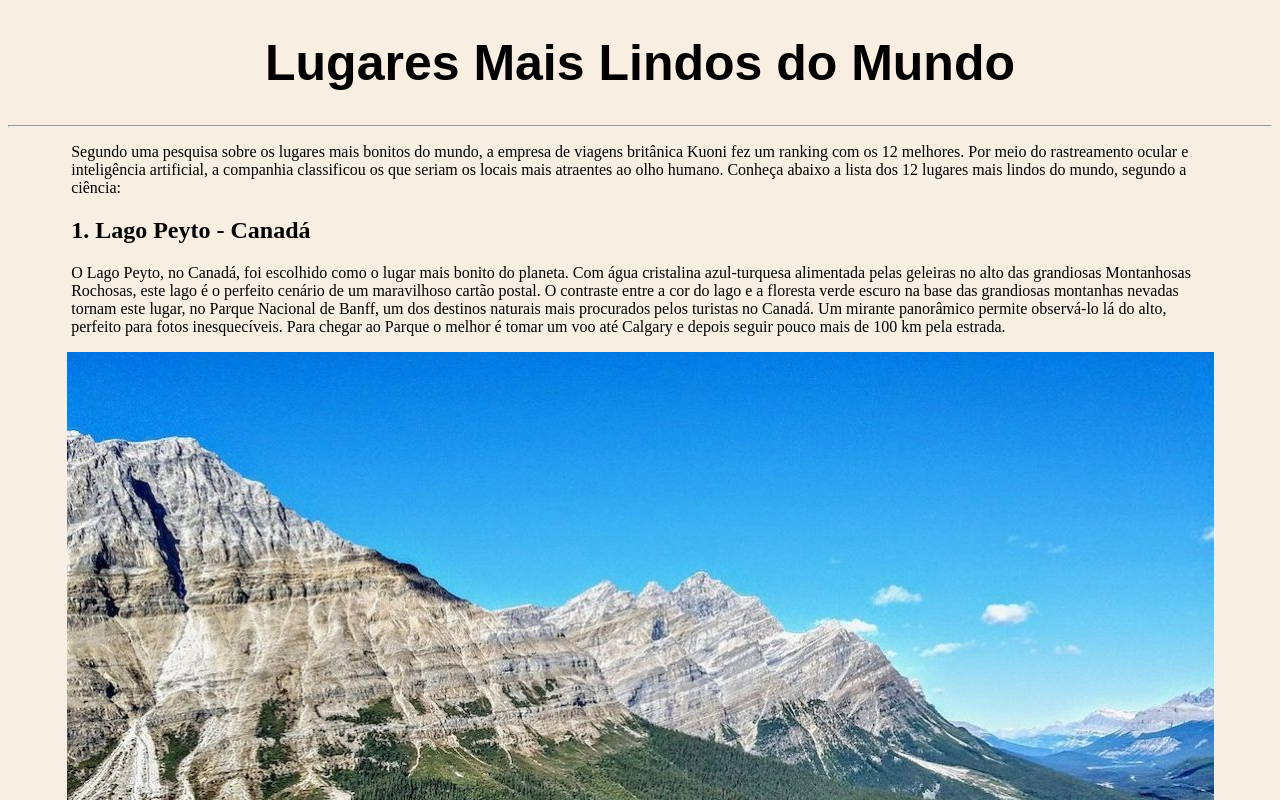
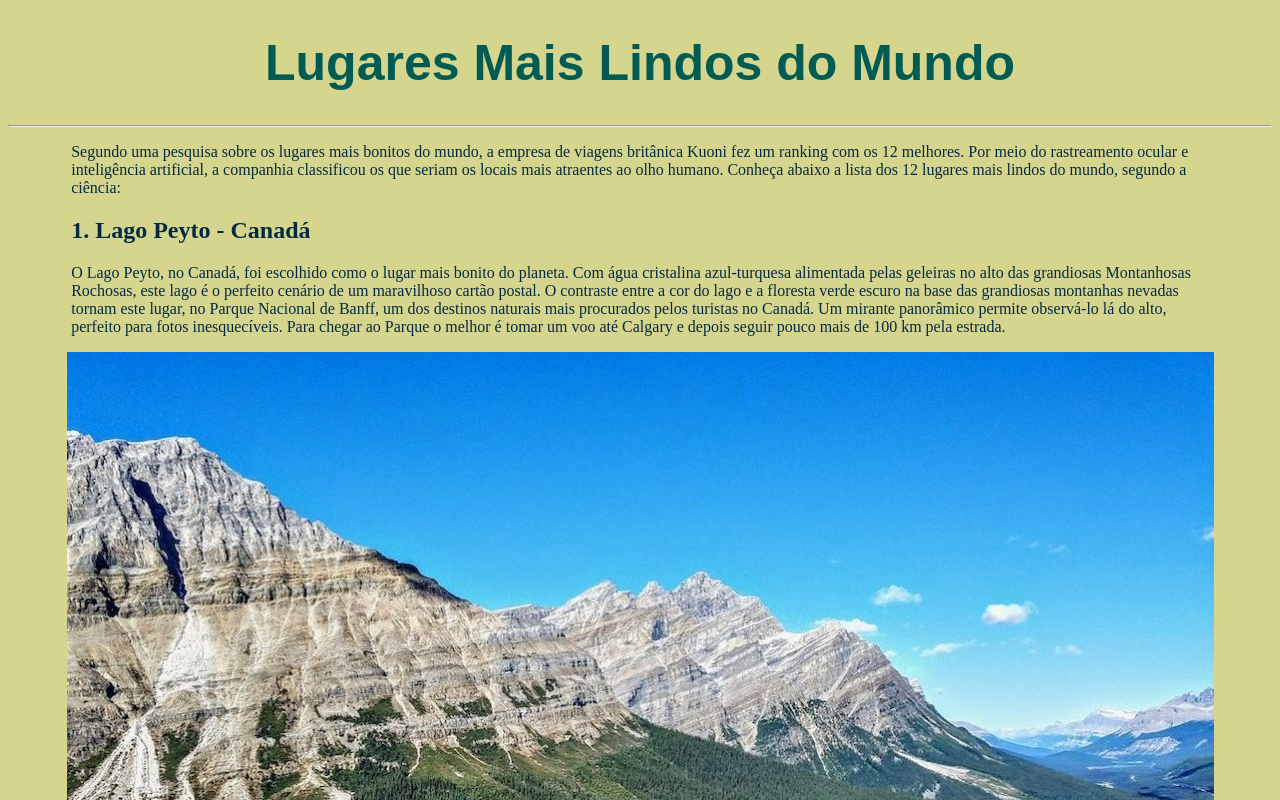
Before and after one commit to ProfPatricia/FormadoresA, a plain HTML site: page index.html in a window 1280 px wide. Shown: the top 800 px of the page. Drawn offline with Linux system fonts and the light colour scheme.

Commit message:
Cores no CSS 02_08

```diff
--- a/style.css
+++ b/style.css
@@ -1,4 +1,4 @@
-body{background-color:rgb(248, 238, 226);}
-h1{text-align: center; font-family:Arial, Helvetica, sans-serif; font-size:50px;}
-p, h2{margin-left: 5%; margin-right: 5%;}
+body{background-color:#D6D58E;}
+h1{color: #005C53; text-align: center; font-family:Arial, Helvetica, sans-serif; font-size:50px;}
+p, h2{color: #042940; margin-left: 5%; margin-right: 5%;}
 div{text-align: center;}
```
